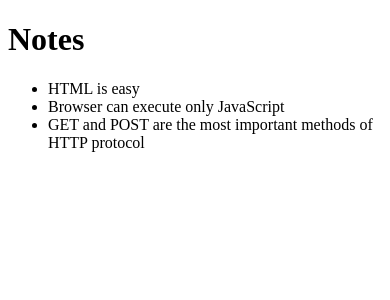
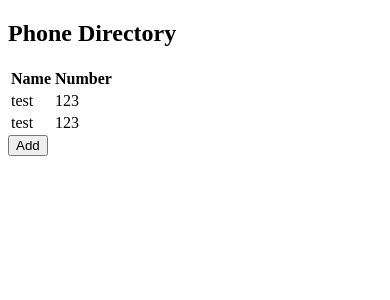
Before and after one commit to gabrielCharibPolls/part1, a React (Create React App) app: page / in a window 390 px wide. Shown: the top 300 px of the page. Built offline with nearby package versions, Linux system fonts and the light colour scheme.

Commit message:
2.6 : phonebook
small bug in the form

```diff
--- a/src/App.js
+++ b/src/App.js
@@ -1,20 +1,37 @@
-import { useState } from 'react'
-import Note from './components/Note'
+import React, { useState } from 'react';
 
+const App = () => {
+  const [contacts, setContacts] = useState([
+    { name: 'test', number: '123' },
+    { name: 'test', number: '123' },
+  ]);
 
-const App = (props) => {
-  const [notes, setNotes] = useState(props.notes)
+  const addContact = () => {
+    setContacts([...contacts, { name: 'gabriel', number: 'charib' }]);
+  };
 
   return (
     <div>
-      <h1>Notes</h1>
-      <ul>
-        {notes.map(note =>
-          <Note key={note.id} note={note} />
-        )}
-      </ul>
+      <h2>Phone Directory</h2>
+      <table>
+        <thead>
+          <tr>
+            <th>Name</th>
+            <th>Number</th>
+          </tr>
+        </thead>
+        <tbody>
+          {contacts.map((contact, index) => (
+            <tr key={index}>
+              <td>{contact.name}</td>
+              <td>{contact.number}</td>
+            </tr>
+          ))}
+        </tbody>
+      </table>
+      <button onClick={addContact}>Add</button>
     </div>
-  )
-}
+  );
+};
 
 export default App
```
